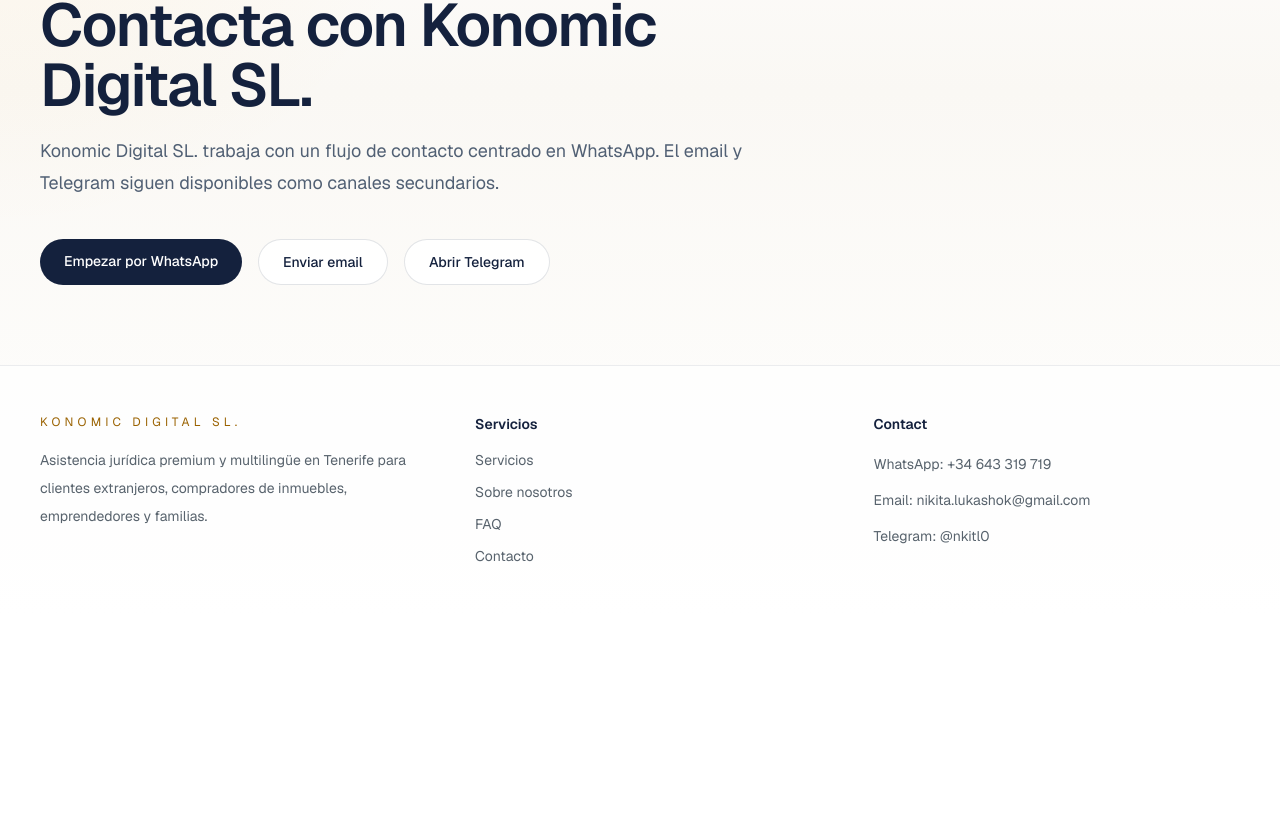
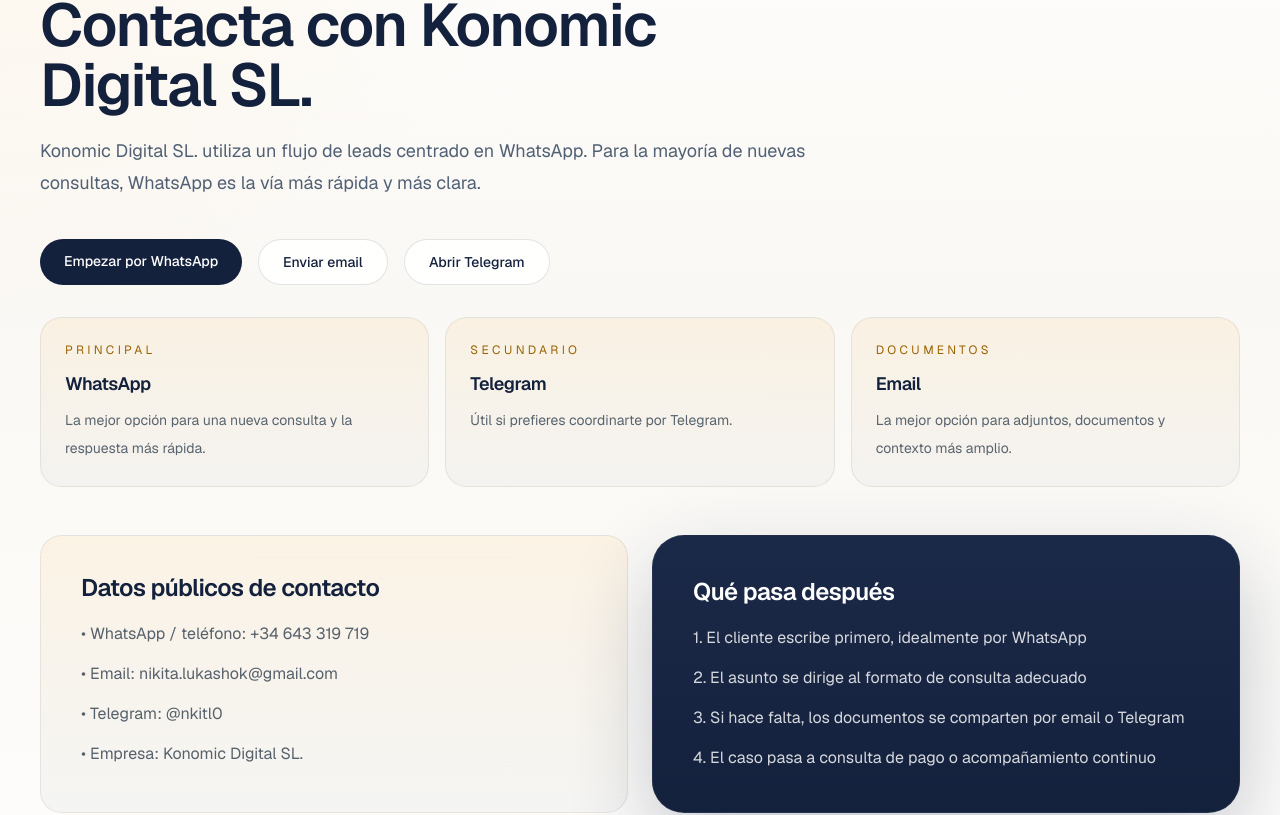
Before and after one commit to heaodoff/konomic, a Next.js app in the folder konomic-site/: page /es/contact in a window 1280 px wide. Shown: the part 230-1045 px from the top of the page. Before the commit the page ends 844 px from the top, so only its background shows below. Built offline with nearby package versions, Linux system fonts and the light colour scheme.

Commit message:
Clarify lead routing across contact flow

```diff
--- a/konomic-site/src/app/en/contact/page.tsx
+++ b/konomic-site/src/app/en/contact/page.tsx
@@ -28,12 +28,17 @@
       <SectionIntro
         eyebrow="Contact"
         title="Contact Konomic Digital SL."
-        text="Konomic Digital SL. is set up with a WhatsApp-first contact flow. Email and Telegram remain available, but the fastest path for a new enquiry is WhatsApp."
+        text="Konomic Digital SL. uses a WhatsApp-first lead flow. For most new enquiries, WhatsApp is the fastest and clearest starting point."
       />
       <div className="mt-10 flex flex-wrap gap-4">
         <a href={whatsappUrl} target="_blank" rel="noopener noreferrer" className="ui-button ui-button-primary rounded-full bg-[#14213d] px-6 py-3 text-sm font-medium text-white hover:bg-[#0d1528]">Start on WhatsApp</a>
         <a href="mailto:nikita.lukashok@gmail.com" className="ui-button ui-button-secondary rounded-full border border-[#14213d]/12 bg-white/88 px-6 py-3 text-sm font-medium text-[#14213d] hover:border-[#fca311]/45">Email Konomic</a>
         <a href={telegramUrl} target="_blank" rel="noopener noreferrer" className="ui-button ui-button-secondary rounded-full border border-[#14213d]/12 bg-white/88 px-6 py-3 text-sm font-medium text-[#14213d] hover:border-[#fca311]/45">Open Telegram</a>
+      </div>
+      <div className="mt-8 grid gap-4 md:grid-cols-3">
+        <div className="ui-card-soft px-6 py-6"><div className="text-xs uppercase tracking-[0.28em] text-[#9a6200]">Primary</div><h3 className="mt-3 text-lg font-semibold tracking-tight">WhatsApp</h3><p className="mt-2 text-sm leading-7 text-[#59646e]">Best for new enquiries, fastest replies, and first contact.</p></div>
+        <div className="ui-card-soft px-6 py-6"><div className="text-xs uppercase tracking-[0.28em] text-[#9a6200]">Secondary</div><h3 className="mt-3 text-lg font-semibold tracking-tight">Telegram</h3><p className="mt-2 text-sm leading-7 text-[#59646e]">Useful if you prefer Telegram for quick written coordination.</p></div>
+        <div className="ui-card-soft px-6 py-6"><div className="text-xs uppercase tracking-[0.28em] text-[#9a6200]">Documents</div><h3 className="mt-3 text-lg font-semibold tracking-tight">Email</h3><p className="mt-2 text-sm leading-7 text-[#59646e]">Best for documents, longer descriptions, and attachments.</p></div>
       </div>
       <div className="mt-12 grid gap-6 lg:grid-cols-[1.1fr_0.9fr]">
         <div className="ui-card p-8 md:p-10">
@@ -64,7 +69,7 @@
             </label>
             <div className="flex flex-wrap items-center justify-between gap-3 pt-2">
               <p className="max-w-md text-xs leading-6 text-[#67727c]">
-                WhatsApp is the primary contact channel. Email and Telegram remain available for longer context and document exchange.
+                If the matter is urgent, start on WhatsApp. Use email when documents need to be attached.
               </p>
               <a href={whatsappUrl} target="_blank" rel="noopener noreferrer" className="ui-button ui-button-primary rounded-full bg-[#14213d] px-6 py-3 text-sm font-medium text-white hover:bg-[#0d1528]">Send on WhatsApp</a>
             </div>
@@ -82,12 +87,12 @@
             </ul>
           </div>
           <div className="ui-card-dark p-8 text-white md:p-10">
-            <h2 className="text-2xl font-semibold tracking-tight">Recommended client journey</h2>
+            <h2 className="text-2xl font-semibold tracking-tight">What happens next</h2>
             <ol className="mt-4 space-y-3 text-sm leading-7 text-white/82 md:text-base">
-              <li>1. Start on WhatsApp</li>
-              <li>2. Get the right consultation recommendation</li>
-              <li>3. Share documents by email or Telegram if needed</li>
-              <li>4. Move into paid consultation or ongoing support</li>
+              <li>1. You send the first message, ideally on WhatsApp</li>
+              <li>2. The matter is routed to the right consultation type</li>
+              <li>3. If needed, documents are shared by email or Telegram</li>
+              <li>4. The matter moves into paid consultation or ongoing support</li>
             </ol>
           </div>
         </div>
--- a/konomic-site/src/app/en/page.tsx
+++ b/konomic-site/src/app/en/page.tsx
@@ -18,6 +18,7 @@
 };
 
 const whatsappUrl = 'https://wa.me/34643319719';
+const telegramUrl = 'https://t.me/nkitl0';
 const topServices = coreServices.slice(0, 4);
 
 export default function EnHomePage() {
@@ -43,9 +44,16 @@
               View contact options
             </Link>
           </div>
+          <div className="mt-6 flex flex-wrap gap-3 text-sm text-[#58636d]">
+            <span>Primary: WhatsApp</span>
+            <span>•</span>
+            <a href={telegramUrl} target="_blank" rel="noopener noreferrer" className="ui-link-soft">Telegram</a>
+            <span>•</span>
+            <a href="mailto:nikita.lukashok@gmail.com" className="ui-link-soft">Email</a>
+          </div>
           <div className="mt-10 grid gap-4 sm:grid-cols-3">
             <Stat value="WhatsApp-first" label="primary lead channel" />
-            <Stat value="EN / DE / RU / UK" label="multilingual coverage" />
+            <Stat value="EN / DE / RU / UK / ES" label="multilingual coverage" />
             <Stat value="Property / Residency" label="core commercial intent" />
           </div>
         </div>
@@ -67,9 +75,9 @@
             </div>
           </div>
           <div className="ui-card-soft rounded-[2rem] px-8 py-7 md:px-10">
-            <div className="text-xs uppercase tracking-[0.3em] text-[#9a6200]">Direct access</div>
+            <div className="text-xs uppercase tracking-[0.3em] text-[#9a6200]">Lead routing</div>
             <p className="mt-3 text-base leading-8 text-[#516074]">
-              WhatsApp is the fastest path for a new enquiry. Email and Telegram stay available for longer context and document exchange.
+              Start on WhatsApp for the fastest reply. Use Telegram for quick written coordination. Use email when documents or longer explanations are needed.
             </p>
           </div>
         </div>
--- a/konomic-site/src/app/es/contact/page.tsx
+++ b/konomic-site/src/app/es/contact/page.tsx
@@ -13,12 +13,37 @@
 export default function ContactPage() {
   return (
     <main className="ui-section">
-      <SectionIntro eyebrow="Contacto" title="Contacta con Konomic Digital SL." text="Konomic Digital SL. trabaja con un flujo de contacto centrado en WhatsApp. El email y Telegram siguen disponibles como canales secundarios." />
+      <SectionIntro eyebrow="Contacto" title="Contacta con Konomic Digital SL." text="Konomic Digital SL. utiliza un flujo de leads centrado en WhatsApp. Para la mayoría de nuevas consultas, WhatsApp es la vía más rápida y más clara." />
       <div className="mt-10 flex flex-wrap gap-4">
         <a href={whatsappUrl} target="_blank" rel="noopener noreferrer" className="ui-button ui-button-primary rounded-full bg-[#14213d] px-6 py-3 text-sm font-medium hover:bg-[#0d1528]">Empezar por WhatsApp</a>
         <a href="mailto:nikita.lukashok@gmail.com" className="ui-button ui-button-secondary rounded-full border border-[#14213d]/12 bg-white/88 px-6 py-3 text-sm font-medium text-[#14213d] hover:border-[#fca311]/45">Enviar email</a>
         <a href={telegramUrl} target="_blank" rel="noopener noreferrer" className="ui-button ui-button-secondary rounded-full border border-[#14213d]/12 bg-white/88 px-6 py-3 text-sm font-medium text-[#14213d] hover:border-[#fca311]/45">Abrir Telegram</a>
       </div>
+      <div className="mt-8 grid gap-4 md:grid-cols-3">
+        <div className="ui-card-soft px-6 py-6"><div className="text-xs uppercase tracking-[0.28em] text-[#9a6200]">Principal</div><h3 className="mt-3 text-lg font-semibold tracking-tight">WhatsApp</h3><p className="mt-2 text-sm leading-7 text-[#59646e]">La mejor opción para una nueva consulta y la respuesta más rápida.</p></div>
+        <div className="ui-card-soft px-6 py-6"><div className="text-xs uppercase tracking-[0.28em] text-[#9a6200]">Secundario</div><h3 className="mt-3 text-lg font-semibold tracking-tight">Telegram</h3><p className="mt-2 text-sm leading-7 text-[#59646e]">Útil si prefieres coordinarte por Telegram.</p></div>
+        <div className="ui-card-soft px-6 py-6"><div className="text-xs uppercase tracking-[0.28em] text-[#9a6200]">Documentos</div><h3 className="mt-3 text-lg font-semibold tracking-tight">Email</h3><p className="mt-2 text-sm leading-7 text-[#59646e]">La mejor opción para adjuntos, documentos y contexto más amplio.</p></div>
+      </div>
+      <div className="mt-12 grid gap-6 lg:grid-cols-2">
+        <div className="ui-card-soft rounded-[2rem] px-8 py-8 md:px-10 md:py-9">
+          <h2 className="text-2xl font-semibold tracking-tight">Datos públicos de contacto</h2>
+          <ul className="mt-4 space-y-3 text-sm leading-7 text-[#56616b] md:text-base">
+            <li>• WhatsApp / teléfono: +34 643 319 719</li>
+            <li>• Email: nikita.lukashok@gmail.com</li>
+            <li>• Telegram: @nkitl0</li>
+            <li>• Empresa: Konomic Digital SL.</li>
+          </ul>
+        </div>
+        <div className="ui-card-dark p-8 text-white md:p-10">
+          <h2 className="text-2xl font-semibold tracking-tight">Qué pasa después</h2>
+          <ol className="mt-4 space-y-3 text-sm leading-7 text-white/82 md:text-base">
+            <li>1. El cliente escribe primero, idealmente por WhatsApp</li>
+            <li>2. El asunto se dirige al formato de consulta adecuado</li>
+            <li>3. Si hace falta, los documentos se comparten por email o Telegram</li>
+            <li>4. El caso pasa a consulta de pago o acompañamiento continuo</li>
+          </ol>
+        </div>
+      </div>
     </main>
   );
 }
```
